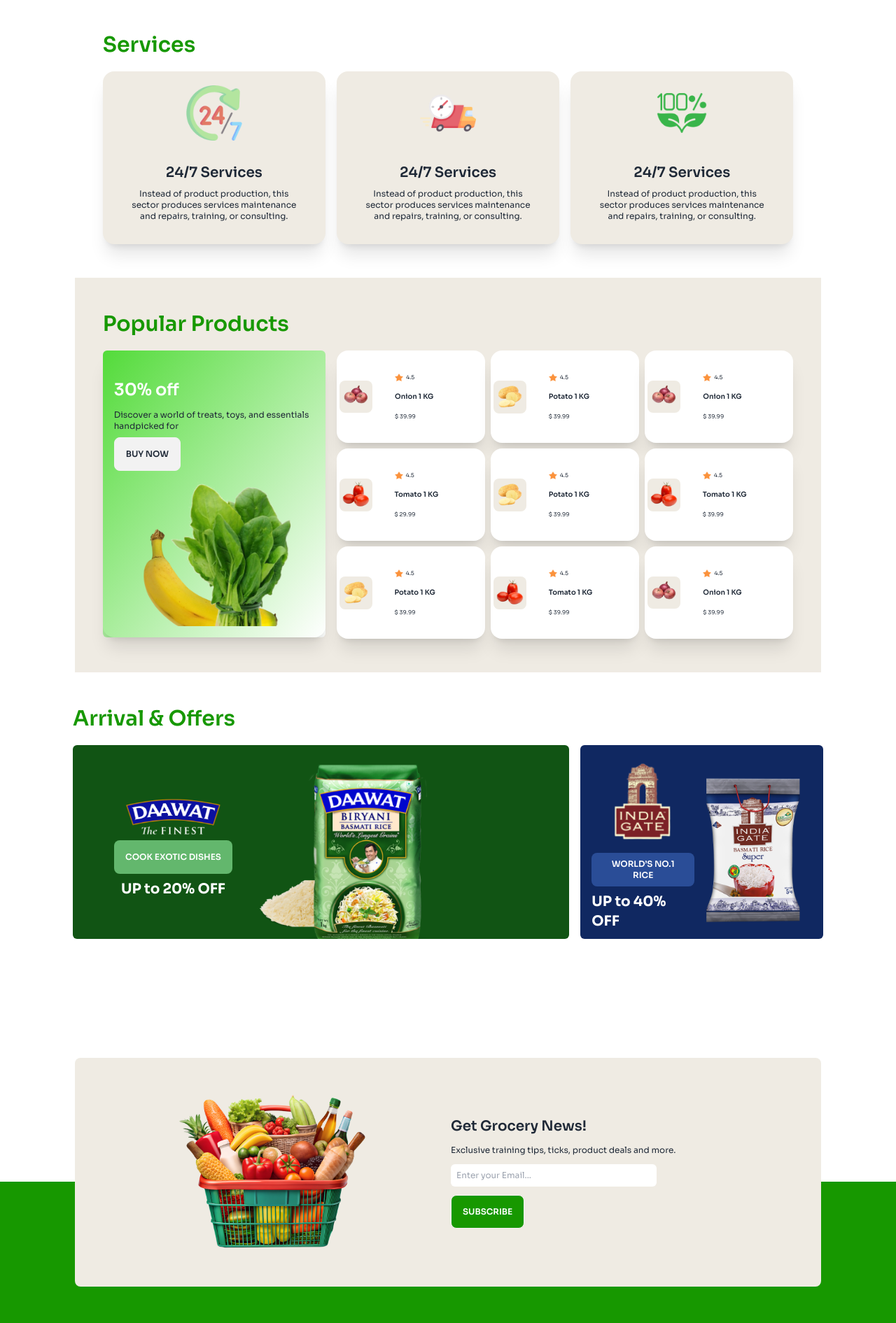
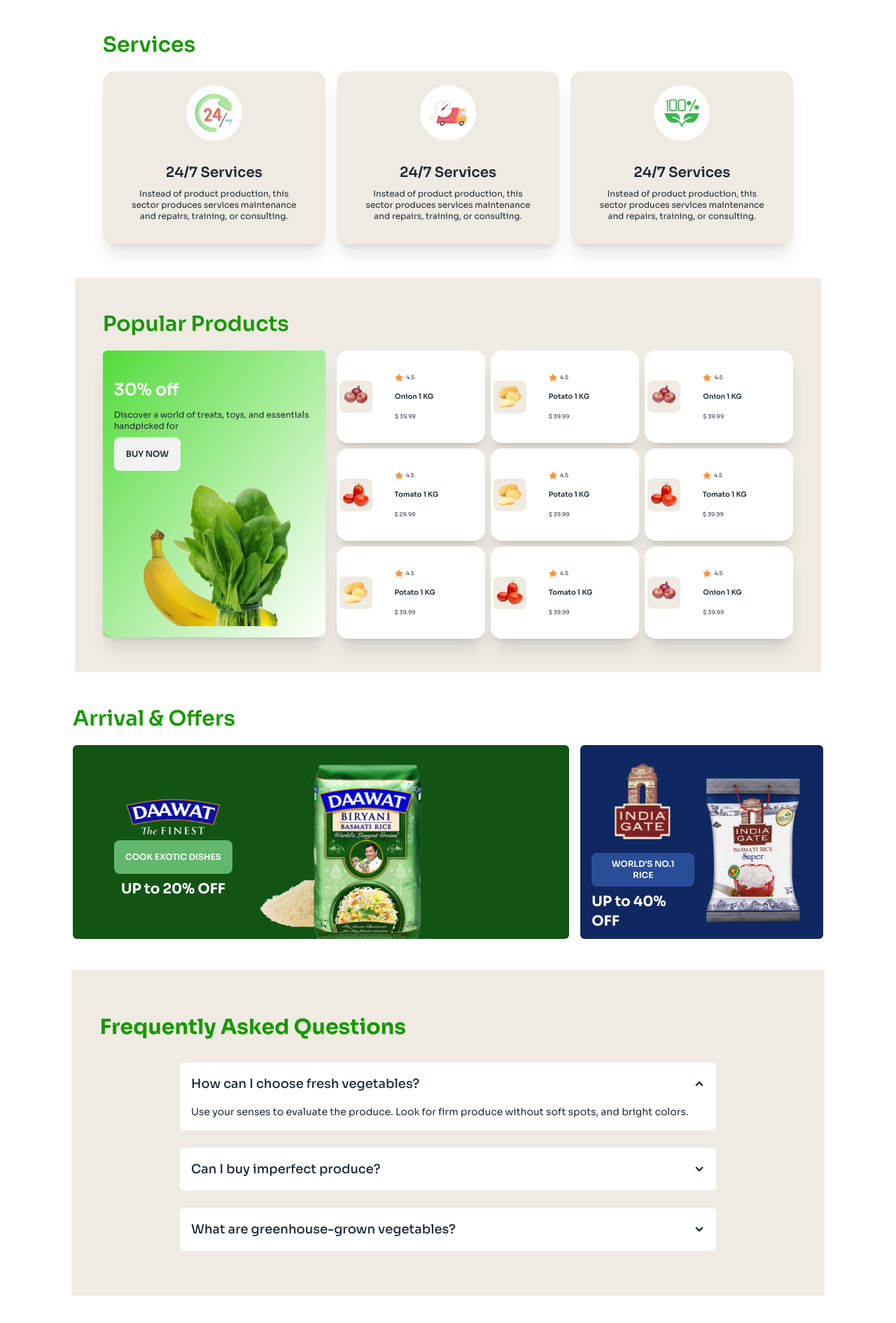
Before and after one commit to rimyakter/My_assignment_03, a plain HTML site: page index.html in a window 1280 px wide. Shown: the part 885-2776 px from the top of the page at 70% size. Drawn offline with nearby package versions, Linux system fonts and the light colour scheme.

Commit message:
added all section and responsiveness done

```diff
--- a/index.html
+++ b/index.html
@@ -54,7 +54,7 @@
 
       <!--Hero section starts-->
       <section id="hero" class="w-5/6 mx-auto py-5 lg:py-12 px-4 lg:px-10 space-y-5 text-center bg-[#EFEBE3]">
-        <h1 class="text-5xl font-semibold">Freshness <span class="text-[#179800]">Can<br>
+        <h1 class="text-5xl font-semibold animate-pulse">Freshness <span class="text-[#179800]">Can<br>
           Count</span> On, Prices You’ll Love!</h1>
           <p class="text-sm lg:w-1/2 mx-auto">Shop your daily essentials at unbeatable prices. From fresh produce to pantry staples, we’ve got you covered every day!</p>
           <img class="w-full lg:w-2/3 mx-auto" src="assets/hero-vegetables.png" alt="vegtables">
@@ -65,11 +65,11 @@
       <!--Services section starts-->
 
       <section id="Services" class="w-5/6 mx-auto py-5 lg:py-12 px-4 lg:px-10 space-y-5">
-        <h2 class="text-3xl text-[#179800] font-semibold text-center lg:text-start">Services</h2>
+        <h2 class="text-3xl text-[#179800] font-semibold text-start">Services</h2>
         <div class="grid grid-cols-1 lg:grid-cols-3 gap-4">
           <!--cart 1-->
           <div class="card bg-[#EFEBE3] shadow-xl pt-5">
-            <figure><img class="w-1/3 lg:w-1/4" src="assets/service.png" alt="services" /></figure>
+            <figure><img class="w-1/3 lg:w-1/4 bg-white rounded-full p-3" src="assets/service.png" alt="services" /></figure>
             <div class="card-body text-center">
               <h2 class="text-xl font-semibold">24/7 Services</h2>
               <p class="text-xs">Instead of product production, this sector produces services maintenance and repairs, training, or consulting.</p>
@@ -77,7 +77,7 @@
           </div>
           <!--cart 2-->
           <div class="card bg-[#EFEBE3] shadow-xl pt-5">
-            <figure><img class="w-1/3 lg:w-1/4" src="assets/delivery.png" alt="services" /></figure>
+            <figure><img class="w-1/3 lg:w-1/4 bg-white rounded-full p-3" src="assets/delivery.png" alt="services" /></figure>
             <div class="card-body text-center">
               <h2 class="text-xl font-semibold">24/7 Services</h2>
               <p class="text-xs">Instead of product production, this sector produces services maintenance and repairs, training, or consulting.</p>
@@ -85,7 +85,7 @@
           </div>
           <!--cart 3-->
           <div class="card bg-[#EFEBE3] shadow-xl pt-5">
-            <figure><img class="w-1/3 lg:w-1/4" src="assets/healthy.png" alt="services" /></figure>
+            <figure><img class="w-1/3 lg:w-1/4 bg-white rounded-full p-3" src="assets/healthy.png" alt="services" /></figure>
             <div class="card-body text-center">
               <h2 class="text-xl font-semibold">24/7 Services</h2>
               <p class="text-xs">Instead of product production, this sector produces services maintenance and repairs, training, or consulting.</p>
@@ -263,6 +263,37 @@
       </section>
       <!--Arrival section Ends-->
 
+         <!-- FAQ section starts-->
+         <section class="w-[84%] mx-auto py-5 lg:py-16 mt-6 px-4 lg:px-10 bg-[#EFEBE3]">
+          <h2 class="text-3xl font-bold text-center lg:text-start mb-8 text-[#179800]">Frequently Asked Questions</h2>
+        <div class="max-w-3xl mx-auto">
+        <div class="space-y-6">
+            <div class="collapse collapse-arrow border border-gray-100 bg-white rounded-lg">
+                <input type="radio" name="faq" checked />
+                <div class="collapse-title text-lg font-medium">How can I choose fresh vegetables?</div>
+                <div class="collapse-content">
+                    <p class="text-sm">Use your senses to evaluate the produce. Look for firm produce without soft spots, and bright colors.</p>
+                </div>
+            </div>
+            <div class="collapse collapse-arrow border border-gray-100 bg-white rounded-lg">
+                <input type="radio" name="faq" />
+                <div class="collapse-title text-lg font-medium">Can I buy imperfect produce?</div>
+                <div class="collapse-content">
+                    <p class="text-sm">Yes, imperfect produce is often just as nutritious and delicious as produce that is perfectly shaped. It may also be less expensive. </p>
+                </div>
+            </div>
+            <div class="collapse collapse-arrow border border-gray-100 bg-white rounded-lg">
+                <input type="radio" name="faq" />
+                <div class="collapse-title text-lg font-medium">What are greenhouse-grown vegetables?</div>
+                <div class="collapse-content">
+                    <p class="text-sm">Greenhouse-grown vegetables are available year-round and are consistently fresh.  </p>
+                </div>
+            </div>
+        </div>
+    </div>
+         </section>
+         <!-- FAQ section Ends-->
+
       <!--News section starts-->
       <section id="news" class="w-5/6 mx-auto  relative top-[150px]">
 
```
